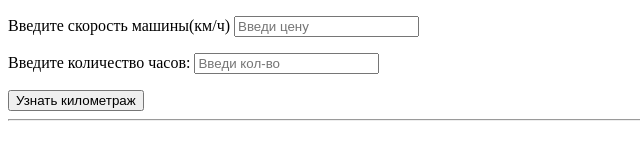
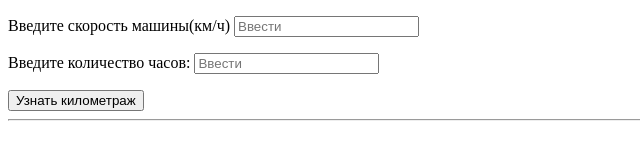
Before and after one commit to godlyboy/web5, a plain HTML site: page index.html in a window 1280 px wide. Shown: the full height of the page, 0-640 px from the left. Drawn offline with Linux system fonts and the light colour scheme.

Commit message:
Update index.html

```diff
--- a/index.html
+++ b/index.html
@@ -8,8 +8,8 @@
         <script src="script.js" defer></script>
     </head>
 	<body>
-            <p>Введите скорость машины(км/ч) <input type="text" placeholder="Введи цену"  id="a"></p>
-            <p>Введите количество часов: <input type="text" placeholder="Введи кол-во"  id="b"></p>
+            <p>Введите скорость машины(км/ч) <input type="text" placeholder="Ввести"  id="a"></p>
+            <p>Введите количество часов: <input type="text" placeholder="Ввести"  id="b"></p>
             <button onclick="resultproiz()">Узнать километраж</button>
         <hr>
         <p id="out"></p>
```
